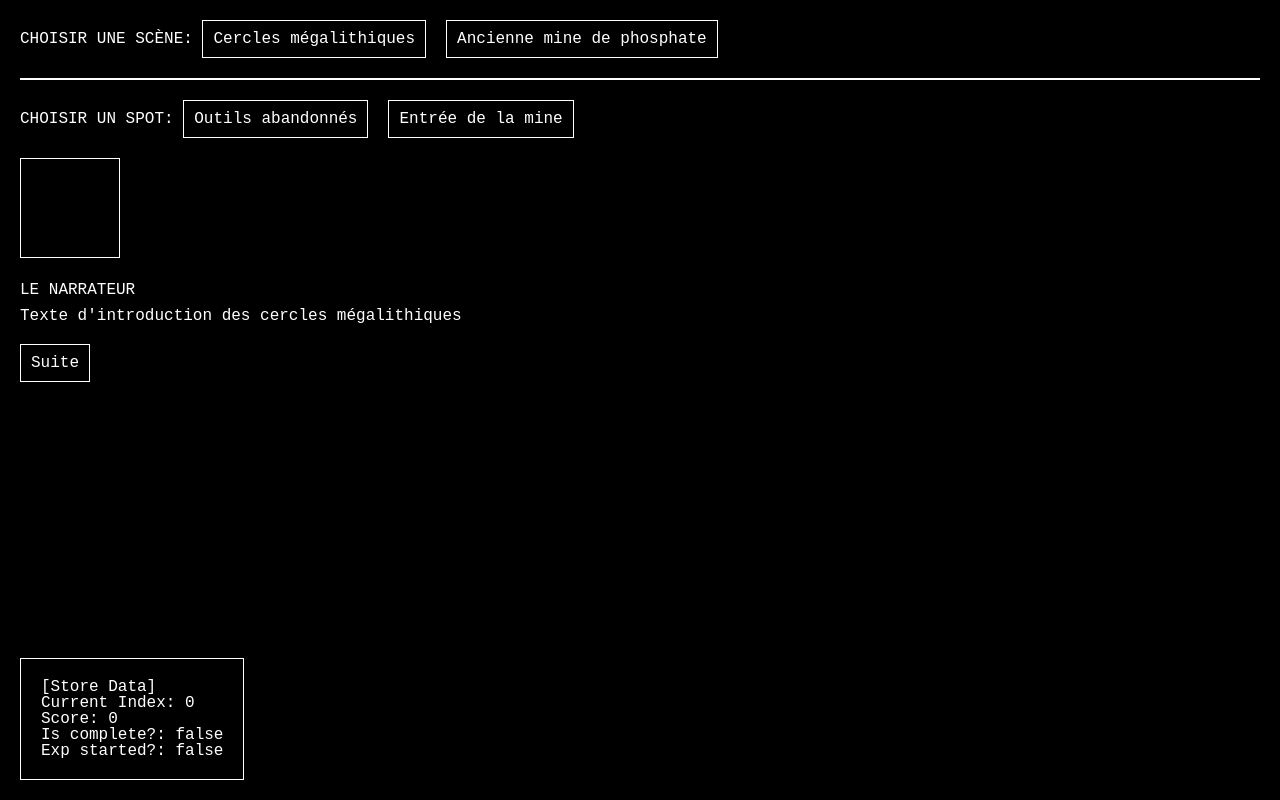
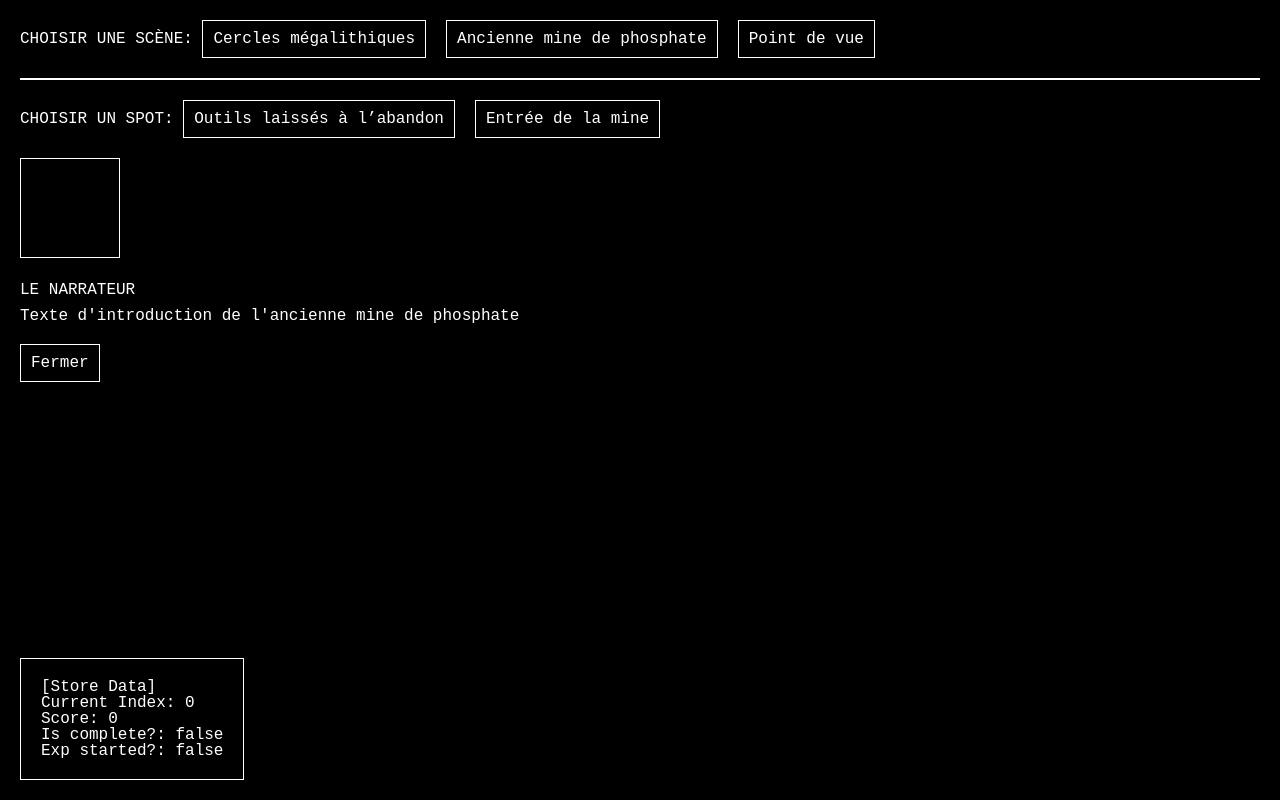
Before and after one commit to AnanUua/POC-narrative-ui, a React (Vite) app: page / in a window 1280 px wide. Both pictures are taken after a click on the button "Ancienne mine de phosphate". Built offline with nearby package versions, Linux system fonts and the light colour scheme.

Commit message:
refactor: change hooks logic

```diff
--- a/src/assets/chapterOne.json
+++ b/src/assets/chapterOne.json
@@ -15,7 +15,7 @@
       {
         "index": 0,
         "label": "Cercles de pierre",
-        "voiceover": [
+        "voiceoverspot": [
           {
             "text": "Une colonie de mégalithes a choisi de s’établir ici, sur un site grand de plusieurs hectares. Des centaines de piliers de latérite taillée forment des cercles et se regardent les uns les autres. Ils attendant probablement la fin du monde.",
             "emitter": "narrator"
@@ -40,7 +40,7 @@
       {
         "index": 0,
         "label": "Outils laissés à l’abandon",
-        "voiceover": [
+        "voiceoverspot": [
           {
             "text": "Quelques outils jonchent le sol aride et poussiéreux, le long du chemin menant à la mine. À les détailler, ils n’ont pas été utilisés depuis plusieurs années. La vacuité de ces lieux, autrefois actifs, évoque désormais quelque chose d’à la fois triste et apaisant.",
             "emitter": "narrator"
@@ -50,7 +50,7 @@
       {
         "index": 1,
         "label": "Entrée de la mine",
-        "voiceover": [
+        "voiceoverspot": [
           {
             "text": "Tu es accueilli par les restes d’un triste portail rouillé que le vent fait cliqueter par cycles, et sur lequel tu réussis à lire “GAÏA MINING COMPANY”. Les murs, criblés de fissures et de crevasses, ont été taillés à même la colline. La pourriture est en train de lentement étioler le bois des poutres qui soutiennent les tunnels. Des morceaux de rails témoignent des innombrables allées et venues des mineurs.",
             "emitter": "narrator"
@@ -79,7 +79,7 @@
       {
         "index": 0,
         "label": "...",
-        "voiceover": [
+        "voiceoverspot": [
           {
             "text": "...",
             "emitter": "narrator"
@@ -89,7 +89,7 @@
       {
         "index": 1,
         "label": "...",
-        "voiceover": [
+        "voiceoverspot": [
           {
             "text": "...",
             "emitter": "narrator"
--- a/src/components/App/App.jsx
+++ b/src/components/App/App.jsx
@@ -3,13 +3,11 @@ import { useSelector } from 'react-redux'
 import Introduction from '../Introduction/Introduction'
 import './App.scss'
 
-import ExperienceCanvas from '../ExperienceCanvas/ExperienceCanvas'
+import { ExperienceCanvas } from '../ExperienceCanvas/ExperienceCanvas'
 import StoreData from '../StoreData/StoreData'
 
 export default function App() {
-  const hasExperienceStarted = useSelector(
-    (state) => state.introduction.hasExperienceStarted
-  )
+  const hasExperienceStarted = useSelector((state) => state.introduction.hasExperienceStarted)
 
   return (
     <div className="App">
--- a/src/components/ExperienceCanvas/ExperienceCanvas.jsx
+++ b/src/components/ExperienceCanvas/ExperienceCanvas.jsx
@@ -2,105 +2,88 @@ import './ExperienceCanvas.scss'
 import chapterOneData from '../../assets/chapterOne.json'
 import { useEffect, useState } from 'react'
 
-export default function ExperienceCanvas() {
+export const ExperienceCanvas = () => {
+  const scriptData = chapterOneData
   // Local state
-  const [displayUi, setDisplayUi] = useState(true)
+  const [displayUi, setDisplayUi] = useState(false)
   const [sceneIndex, setSceneIndex] = useState(0)
+  const [isVoiceOver, setIsVoiceOver] = useState(false)
+  const [spotIndex, setSpotIndex] = useState(0)
   const [textIndex, setTextIndex] = useState(0)
 
-  const [spot, setSpot] = useState(chapterOneData[sceneIndex])
-  const [voiceover, setVoiceover] = useState(spot.voiceover)
-  const [speaker, setSpeaker] = useState(voiceover[0].emitter)
-
-  const hasMore = textIndex < voiceover.length - 1
-
-  // Init the first scene
   useEffect(() => {
-    initScene(0)
-    console.log('initial scene init')
-  }, [])
-
-  const initScene = (dataSceneIndex) => {
-    setSceneIndex(dataSceneIndex)
-    setSpot(chapterOneData[sceneIndex])
-    setVoiceover(spot.voiceover)
-    setSpeaker(voiceover[0].emitter)
-    setTextIndex(0)
-    setDisplayUi(true)
-  }
+    if (scriptData[sceneIndex].voiceover.length > 0) {
+      setIsVoiceOver(true)
+      setDisplayUi(true)
+    }
+  }, [sceneIndex])
 
   // Change the current scene and reset UI state
   const changeScene = (sceneIndex) => {
-    resetUiState()
+    setSpotIndex(0)
+    setTextIndex(0)
+    setDisplayUi(false)
     setSceneIndex(sceneIndex)
-    initScene(sceneIndex)
   }
-
-  useEffect(() => {
-    console.log(spot)
-  }, [spot])
 
   // Change the current spot and reset UI state
   const goToSpot = (spotIndex) => {
+    setSpotIndex(spotIndex)
+    setTextIndex(0)
+    setIsVoiceOver(false)
     setDisplayUi(true)
-    setSpot(chapterOneData[sceneIndex].spots[spotIndex])
-    setVoiceover(chapterOneData[sceneIndex].spots[spotIndex].voiceover)
-    setSpeaker(voiceover[0].emitter)
-    setTextIndex(0)
   }
 
   // Show the next text in the voiceover array
   const showMore = () => {
     setTextIndex(textIndex + 1)
-    setSpeaker(voiceover[textIndex + 1].emitter)
   }
 
-  // Reset UI state
-  const resetUiState = () => {
-    setDisplayUi(false)
-    setTextIndex(0)
-  }
+  const getTextEmitter = () =>
+    !isVoiceOver ? scriptData[sceneIndex].spots[spotIndex].emitter : 'narrator'
+
+  const hasMore = () => (isVoiceOver ? hasMoreIntroText() : hasMoreSpotText())
+
+  const getIntroText = () => scriptData[sceneIndex].voiceover && scriptData[sceneIndex].voiceover[textIndex].text
+  const hasMoreIntroText = () => scriptData[sceneIndex].voiceover.length > textIndex + 1
+
+  const getSpotText = () => scriptData[sceneIndex].spots[spotIndex].voiceoverspot[textIndex].text
+  const hasMoreSpotText = () =>
+    scriptData[sceneIndex].spots[spotIndex].voiceoverspot.length > textIndex + 1
 
   return (
     <section className="ExperienceCanvas">
       <div className="buttons">
         <h2>CHOISIR UNE SCÈNE:&nbsp;</h2>
-        <button onClick={() => changeScene(0)}>Cercles mégalithiques</button>
-        <button onClick={() => changeScene(1)}>Ancienne mine de phosphate</button>
+        {scriptData.map((scene, index) => (
+          <button onClick={() => changeScene(index)}>{scene.name}</button>
+        ))}
       </div>
       <hr />
       <div>
         <h2>CHOISIR UN SPOT:&nbsp;</h2>
-        {sceneIndex === 0 && (
-          <button className="spot" onClick={() => goToSpot(0)}>
-            Cercles de pierre
+        {scriptData[sceneIndex].spots.map((spot) => (
+          <button className="spot" onClick={() => goToSpot(spot.index)}>
+            {spot.label}
           </button>
-        )}
-        {sceneIndex === 1 && (
-          <>
-            <button className="spot" onClick={() => goToSpot(0)}>
-              Outils abandonnés
-            </button>
-            <button className="spot spot--2" onClick={() => goToSpot(1)}>
-              Entrée de la mine
-            </button>
-          </>
-        )}
+        ))}
       </div>
       <canvas id="webgl"></canvas>
       {displayUi && (
         <div className="dialogue">
-          {speaker === 'narrator' && <h2 className="narrator">Le narrateur</h2>}
-          {speaker === 'innerVoice' && <h2 className="narrator narrator--innerVoice">Une voix</h2>}
+          {getTextEmitter() === 'narrator' ? (
+            <h2 className="narrator">Le narrateur</h2>
+          ) : (
+            <h2 className="narrator narrator--innerVoice">Une voix</h2>
+          )}
           <div>
-            <p>{voiceover[textIndex].text}</p>
-            {hasMore && (
+            <p>{isVoiceOver ? getIntroText() : getSpotText()}</p>
+            {hasMore() ? (
               <button className="more" onClick={showMore}>
                 Suite
               </button>
-            )}
-            {!hasMore && (
-              <button className="more" onClick={resetUiState}>
+            ) : (
+              <button className="more" onClick={() => setDisplayUi(false)}>
                 Fermer
               </button>
             )}
```
